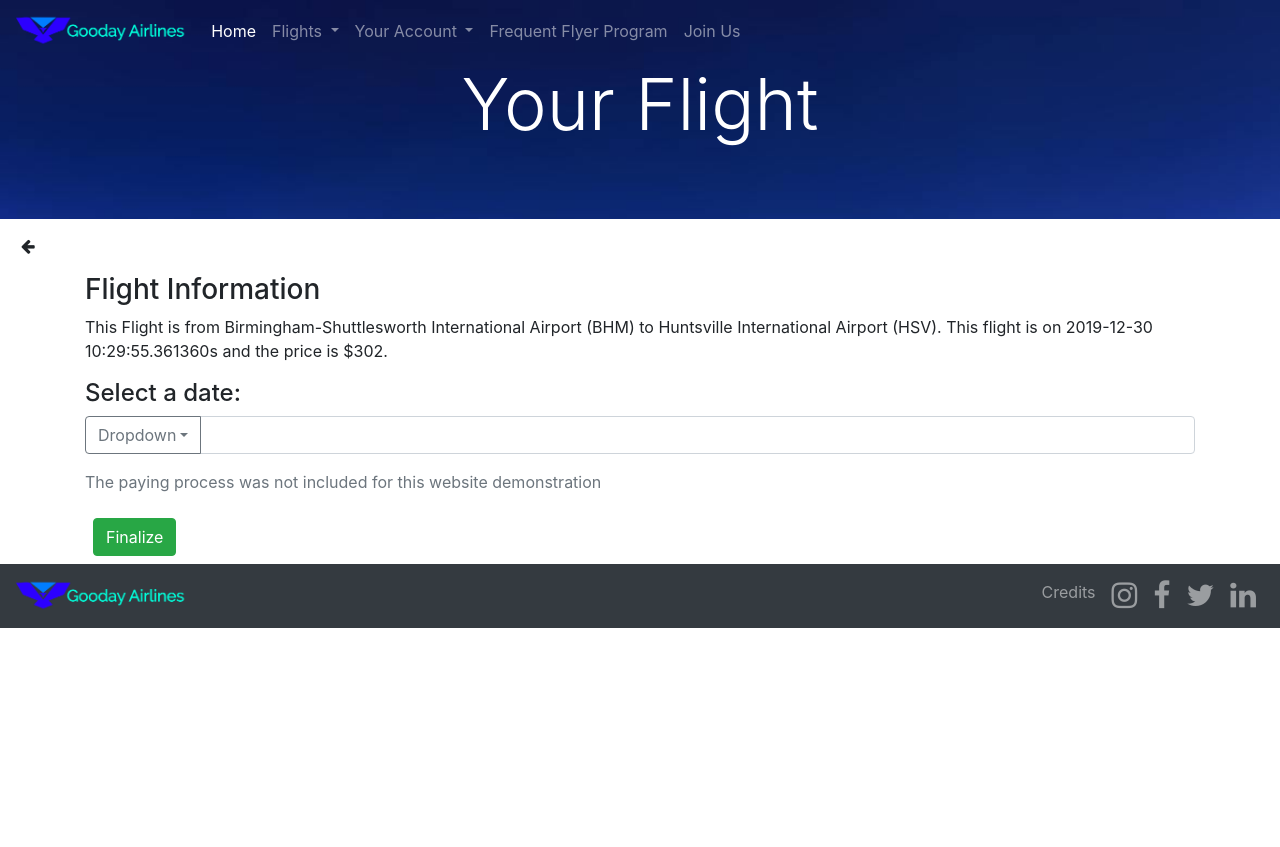
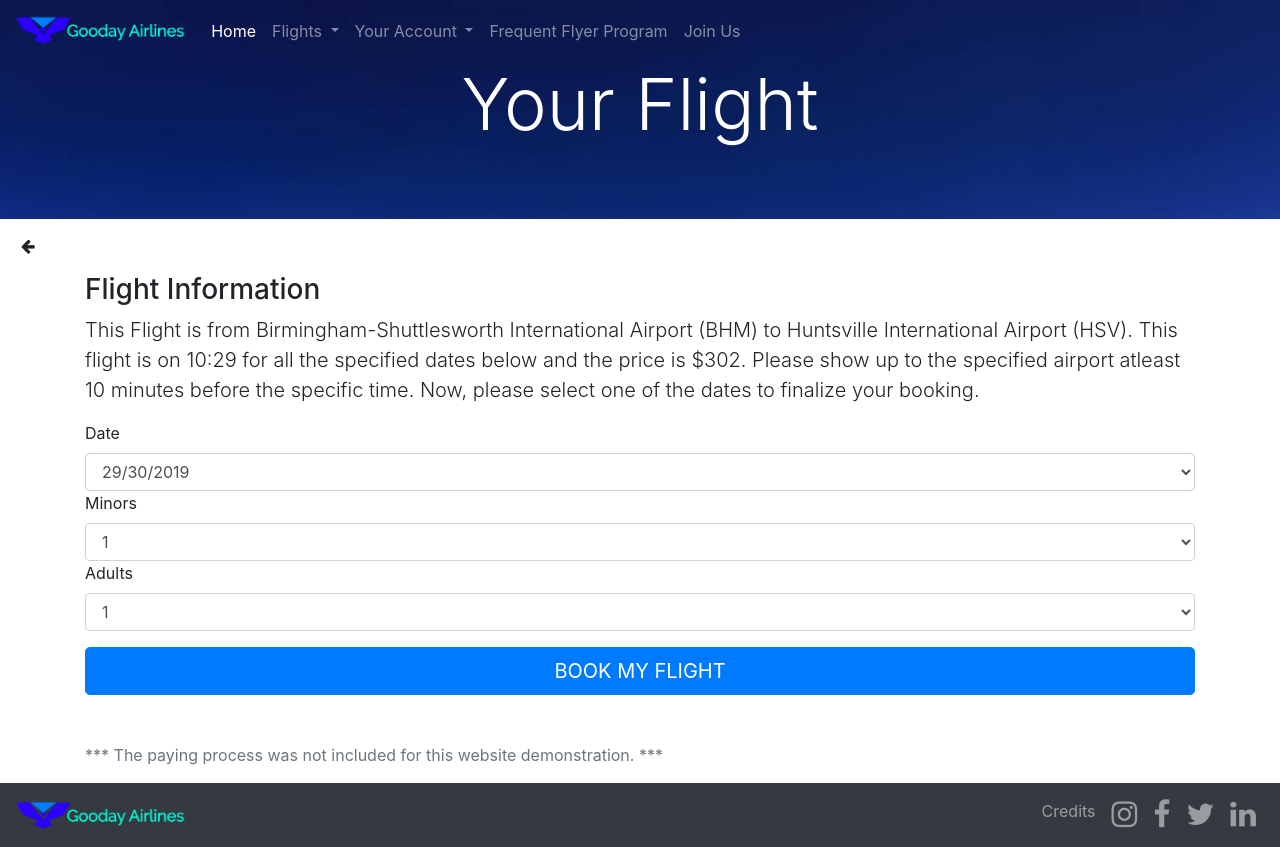
Before and after one commit to udaygoyat45/FblaApp, a Flask app: page /final?id=1 in a window 1280 px wide. Before the commit the page ends 628 px from the top, so only its background shows below. Run offline with Flask 2, Linux system fonts and the light colour scheme; a user stored in the database is signed in; data comes from the database, SQL or seed files in the repository; both versions use the stored data as it was after the commit; some libraries are stand-ins or nearby versions.

Commit message:
booking system finished

```diff
--- a/flaskapp/forms.py
+++ b/flaskapp/forms.py
@@ -1,5 +1,5 @@
 from flask_wtf import FlaskForm
-from wtforms import StringField, PasswordField, SubmitField, BooleanField
+from wtforms import StringField, PasswordField, SubmitField, BooleanField, SelectField
 from wtforms.validators import DataRequired, Length, Email, EqualTo, ValidationError
 from flaskapp.models import User
 
@@ -35,8 +35,10 @@ class LoginForm(FlaskForm):
     remember = BooleanField("Remember Me")
     submit = SubmitField('Log In')
 
+
 class RedeemPoints(FlaskForm):
-    flight_id = StringField("Your Frequent Flyer ID", validators=[DataRequired()])
+    flight_id = StringField("Your Frequent Flyer ID",
+                            validators=[DataRequired()])
     submit = SubmitField("Redeem")
 
 
@@ -49,6 +51,7 @@ class AccountForm(FlaskForm):
                              validators=[DataRequired(), Length(min=10, max=120)])
     submit = SubmitField("Apply")
 
+
 class RequestResetForm(FlaskForm):
     email = StringField('Email',
                         validators=[DataRequired(), Email(), Length(max=120)])
@@ -57,7 +60,9 @@ class RequestResetForm(FlaskForm):
     def validate_email(self, email):
         user = User.query.filter_by(email=email.data).first()
         if user is None:
-            raise ValidationError("There is no account registered with this email")
+            raise ValidationError(
+                "There is no account registered with this email")
+
 
 class ResetPasswordForm(FlaskForm):
     password = PasswordField('Password',
@@ -65,3 +70,13 @@ class ResetPasswordForm(FlaskForm):
     confirm_password = PasswordField('Confirm Password',
                                      validators=[DataRequired(), EqualTo('password')])
     submit = SubmitField("Reset Password")
+
+
+class FlightOptions(FlaskForm):
+    date = SelectField("Date")
+    children_passengars = SelectField(
+        "Minors", choices=[("1", "1"), ("2", "2"), ("3", "3"), ("4", "4"), ("5", "5")])
+    adult_passengars = SelectField(
+        "Adults", choices=[("1", "1"), ("2", "2"), ("3", "3"), ("4", "4"), ("5", "5")])
+    flight_id = 0
+    submit = SubmitField("Book My Flight")
--- a/flaskapp/models.py
+++ b/flaskapp/models.py
@@ -37,12 +37,14 @@ class UserFlight (db.Model):
     flight_id = db.Column(db.Integer, nullable=False)
     user_id = db.Column(db.Integer, db.ForeignKey('user.id'), nullable=False)
     date = db.Column(db.DateTime, nullable=False)
+    children = db.Column(db.Integer, nullable=False)
+    adults = db.Column(db.Integer, nullable=False)
 
 class Flight(db.Model):
     id = db.Column(db.Integer, primary_key=True)
     from_location = db.Column(db.String(20), unique=False, nullable=False)
     to_location = db.Column(db.String(20), unique=False, nullable=False)
-    date = db.Column(db.String(20), unique=False, nullable=False)
+    date = db.Column(db.DateTime, unique=False, nullable=False)
     total = db.Column(db.Integer, nullable=False, default=0)
     price = db.Column(db.Integer, nullable=False)
 
--- a/flaskapp/routes.py
+++ b/flaskapp/routes.py
@@ -2,50 +2,55 @@
 from flask import request, redirect, render_template, url_for, flash, jsonify
 from flaskapp.models import User, Flight, UserFlight
 from flaskapp import db, bcrypt, app, mail
-from flaskapp.forms import LoginForm, RegistrationForm, AccountForm, RequestResetForm, ResetPasswordForm, RedeemPoints
-from datetime import datetime
+from flaskapp.forms import LoginForm, RegistrationForm, AccountForm, RequestResetForm, ResetPasswordForm, RedeemPoints, FlightOptions
+import datetime
 from flask_login import login_user, current_user, logout_user, login_required
 from flaskapp.imagegen import generate_url
 from ast import literal_eval
 from flask_mail import Message
 from flaskapp.generate import generate_id
 
-#constants are below
-nice_colors = ["rgb(241,67,87)", "rgb(83,162,227)", "rgb(244,173,73)", "rgb(103,87,226)", "rgb(105,222,146)", "rgb(105,222,146)"]
+# constants are below
+nice_colors = ["rgb(241,67,87)", "rgb(83,162,227)", "rgb(244,173,73)",
+               "rgb(103,87,226)", "rgb(105,222,146)", "rgb(241,60,31)", "rgb(68,49,141)"]
+
 
 @app.route("/")
 @app.route("/home")
-def home ():
+def home():
     return render_template("home.html", title="Welcome to Gooday Airlines!", subtitle="Flights that make you dream", animation=True)
 
+
 @app.route("/frequent")
-def frequent ():
+def frequent():
     return render_template("frequent.html", title="Frequent Flyer Program")
 
 
 @app.route("/book")
 @login_required
-def book ():
+def book():
     flights = Flight.query.all()
     return render_template("book.html", title="Book A Flight", flights=flights, nice_colors=nice_colors)
 
+
 @app.route("/credits")
-def credits ():
+def credits():
     return render_template("credits.html", title="Credits")
 
+
 @app.route("/job")
-def job ():
+def job():
     return render_template("job.html", title="Jobs Available")
 
-#the one below is only for testing purposes
+# the one below is only for testing purposes
 @app.route("/layout")
-def layout ():
+def layout():
     return render_template("layout.html")
 
 
 @app.route("/account", methods=['GET', 'POST'])
 @login_required
-def account ():
+def account():
     form = AccountForm()
     user = current_user
     if form.validate_on_submit():
@@ -66,12 +71,13 @@ def account ():
 
 @app.route("/logout")
 @login_required
-def logout ():
+def logout():
     logout_user()
     return redirect(url_for('home'))
 
+
 @app.route("/register", methods=["GET", 'POST'])
-def register ():
+def register():
     if current_user.is_authenticated:
         return redirect(url_for('home'))
 
@@ -88,7 +94,8 @@ def register ():
 
         flash("Your account has been created, and now you can login 👍", 'success')
 
-        msg = Message("Welcome to Gooday Airlines", recipients=[form.email.data])
+        msg = Message("Welcome to Gooday Airlines",
+                      recipients=[form.email.data])
         msg.body = f'''Hello, {form.username.data}
 
         Thank you for registering to Gooday Airlines. I hope you enjoy our service in the future.
@@ -103,9 +110,8 @@ def register ():
     return render_template("register.html", form=form, head=False, forms=True, title="Register", image="../static/img/plane.jpg")
 
 
-
 @app.route("/login", methods=["GET", "POST"])
-def login ():
+def login():
     if current_user.is_authenticated:
         return redirect(url_for('home'))
 
@@ -121,24 +127,47 @@ def login ():
             flash("Login Unccessful. Please check username and password", 'danger')
     return render_template("login.html", name="login", head=False, form=form, forms=True, title="Login", image="../static/img/plane.jpg")
 
+
 @login_required
 @app.route("/final", methods=['GET', 'POST'])
-def final ():
-    if (request.method == 'GET'):
-        flight_id = int(request.args.get("id"))
-        flight = Flight.query.get(flight_id)
-        flight.total += 1
+@login_required
+def final():
+    form = FlightOptions()
+    flight_id = int(request.args.get("id"))
+    flight = Flight.query.get(flight_id)
 
-        current_flight = UserFlight(user_id=current_user.id, flight_id=flight_id)
-        db.session.add(current_flight)
-        #db.session.commit()
+    curr = flight.date
+    form.date.choices = []
+    form.date.choices.append(
+        (curr.strftime("%m/%d/%Y %S%M%H"), curr.strftime("%M/%d/%Y")))
 
-    return render_template("final.html", flight=flight, name="Your Flight", head=True, title="Your Flight", forms=False)
+    for i in range(7):
+        curr += datetime.timedelta(days=7)
+        form.date.choices.append(
+            (curr.strftime("%m/%d/%Y %S%M%H"), curr.strftime("%M/%d/%Y")))
 
-#still working on this one lol
+    form.flight_id = flight_id
+    print(form.date.choices)
+
+    if form.validate_on_submit():
+        curr = UserFlight(date=datetime.datetime.strptime(form.date.data, '%m/%d/%Y %S%M%H'),
+                          user_id=current_user.id, flight_id=form.flight_id, children=int(form.children_passengars.data), adults=int(form.adult_passengars.data))
+
+        db.session.add(curr)
+        db.session.commit()
+
+        flash("Your flight booking was successful", 'success')
+
+        return redirect(url_for('home'))
+
+    print(form.date.choices)
+    return render_template("final.html", flight=flight, name="Your Flight", head=True, title="Your Flight", forms=False, form=form)
+
+
+# still working on this one lol
 @login_required
 @app.route("/redeem", methods=['GET', 'POST'])
-def redeem ():
+def redeem():
     form = RedeemPoints()
     if form.validate_on_submit():
         current_flyer_id = form.flight_id.data
@@ -148,6 +177,7 @@ def redeem ():
             flash("Your ID didn't match with your account's ID", 'danger')
     else:
         return render_template("redeem.html")
+
 
 def send_reset_email(user):
     token = user.get_reset_token()
@@ -159,8 +189,9 @@ def send_reset_email(user):
 
     mail.send(msg)
 
+
 @app.route("/reset_request", methods=['GET', 'POST'])
-def reset_request ():
+def reset_request():
     if current_user.is_authenticated:
         return redirect(url_for('home'))
     form = RequestResetForm()
@@ -170,6 +201,7 @@ def reset_request ():
         flash("An email has been sent with instructions to you ✔", 'success')
         return redirect(url_for('login'))
     return render_template("reset_request.html", name="Reset Password", head=False, form=form, forms=True, title="Reset Password", image="../static/img/plane.jpg")
+
 
 @app.route("/reset_token/<token>", methods=['GET', 'POST'])
 def reset_token(token):
@@ -190,9 +222,12 @@ def reset_token(token):
         return redirect(url_for('login'))
     return render_template("reset_token.html", name="Reset Password", head=False, form=form, forms=True, title="Reset Password", image="../static/img/plane.jpg")
 
+
 @app.route("/done")
-def done ():
+def done():
     return redirect(url_for('home'))
+
+
 '''
 @app.route("/search", methods=['GET', 'POST'])
 def search():
--- a/flaskapp/templates/book.html
+++ b/flaskapp/templates/book.html
@@ -11,7 +11,7 @@
                     <h3><b>To {{flight.to_location}}</b></h3>
                     <br>
                     <h5 style="color: white">Seats Remaining: {{100-flight.total}}<br>Price: ${{flight.price}}<br>Next
-                        Flight: {{flight.date}}</h5>
+                        Flight: {{flight.date.strftime("%m/%d/%Y")}}</h5>
                     <a href="{{url_for('final', id=flight.id)}}" class="stretched-link">{{index}}</a>
                 </div>
             </div>
--- a/flaskapp/templates/final.html
+++ b/flaskapp/templates/final.html
@@ -2,25 +2,68 @@
 {% block a %}
 <a class="btn m-2" href="{{ url_for('book') }}"> <i class="fa fa-arrow-left"></i></a>
 <div class="container">
-    <h3>Flight Information</h3>
-    <p>This Flight is from {{flight.from_location}} to {{flight.to_location}}. This flight is on {{flight.date}}s and
-        the price is ${{flight.price}}.</p>
+  <h3>Flight Information</h3>
+  <p class="lead">This Flight is from {{flight.from_location}} to {{flight.to_location}}. This flight is on
+    {{flight.date.strftime("%H:%M")}} for all the specified dates below and
+    the price is ${{flight.price}}. Please show up to the specified airport atleast 10 minutes before the specific time.
+    Now, please select one of the dates to finalize your booking.</p>
 
-    <h4>Select a date:</h4>
-    <div class="input-group mb-3">
-  <div class="input-group-prepend">
-    <button class="btn btn-outline-secondary dropdown-toggle" type="button" data-toggle="dropdown" aria-haspopup="true" aria-expanded="false">Dropdown</button>
-    <div class="dropdown-menu">
-      <a class="dropdown-item" href="#">Action</a>
-      <a class="dropdown-item" href="#">Another action</a>
-      <a class="dropdown-item" href="#">Something else here</a>
+  <form class="form-signin" method="POST" action="">
+    {{ form.hidden_tag() }}
+    <div class="form-label-group">
+      {{ form.date.label(for="inputUsername") }}
+
+      {% if form.date.errors %}
+      {{ form.date(id="inputUsername", class="form-control is-invalid") }}
+      <div class="invalid-feedback">
+        {% for error in form.date.errors %}
+        <span>{{ error }}</span>
+        {% endfor %}
+      </div>
+
+      {% else %}
+      {{ form.date(id="inputUsername", class="form-control") }}
+      {% endif %}
+
     </div>
-  </div>
-  <input type="text" class="form-control">
-</div>
 
-    <p class="text-muted">The paying process was not included for this website demonstration</p>
-    <a href="{{ url_for('done') }}" class="btn m-2 btn-success">Finalize</a>
+    <div class="form-label-group">
+      {{ form.children_passengars.label(for="inputEmail") }}
+
+      {% if form.children_passengars.errors %}
+      {{ form.children_passengars(id="inputEmail", class="form-control is-invalid") }}
+      <div class="invalid-feedback">
+        {% for error in form.children_passengars.errors %}
+        <span>{{ error }}</span>
+        {% endfor %}
+      </div>
+      {% else %}
+      {{ form.children_passengars(id="inputEmail", class="form-control") }}
+      {% endif %}
+    </div>
+
+
+    <div class="form-label-group">
+      {{ form.adult_passengars.label(for="inputPassword") }}
+
+      {% if form.adult_passengars.errors %}
+      {{ form.adult_passengars(id="inputPassword", class="form-control is-invalid") }}
+      <div class="invalid-feedback">
+        {% for error in form.adult_passengars.errors %}
+        <span>{{ error }}</span>
+        {% endfor %}
+      </div>
+      {% else %}
+      {{ form.adult_passengars(id="inputPassword", class="form-control") }}
+      {% endif %}
+
+    </div>
+
+    {{ form.submit(class="btn btn-lg btn-primary btn-block text-uppercase mt-3") }}
+
+  </form>
+
+  <p class="text-muted mt-5">*** The paying process was not included for this website demonstration. ***</p>
 </div>
 
 {% endblock a %}
```
Also changed, not shown: generate.py (added, +29 -0 lines), flaskapp/site.db, 1 other file.
